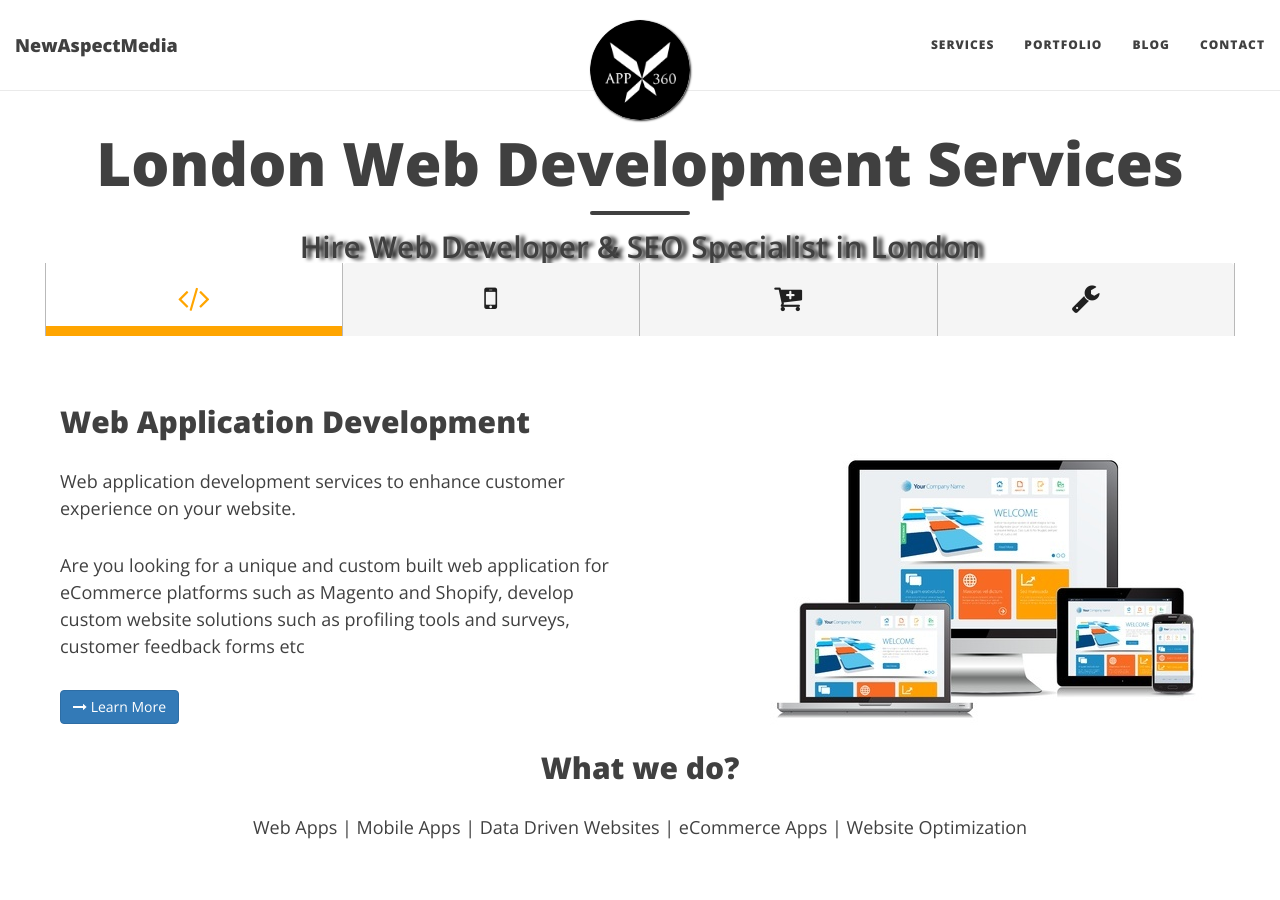
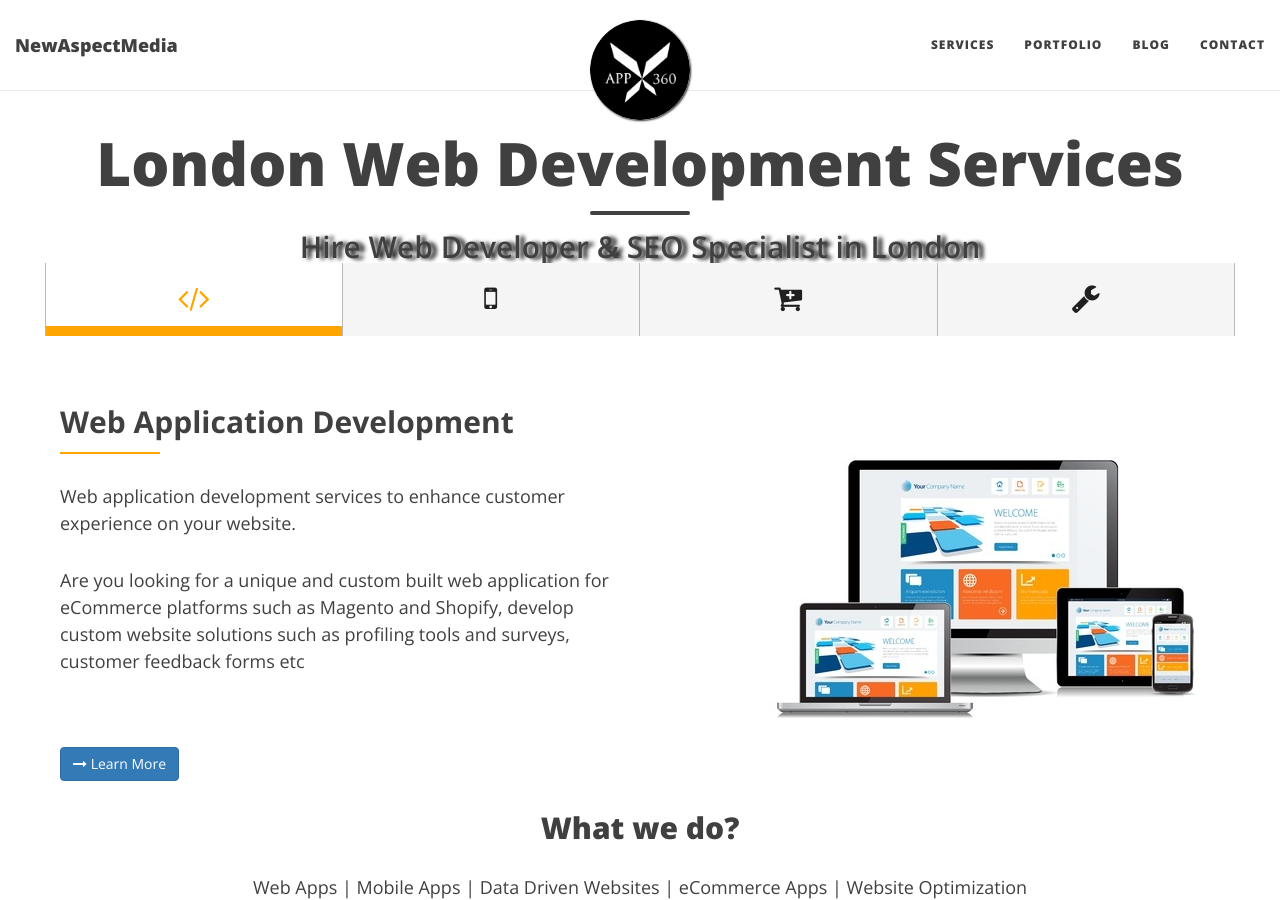
Before and after one commit to newmedia77/appxnam, a Jekyll site: the page built from index.html, in a window 1280 px wide and 900 px high. Built offline with Jekyll 4.4.1, drawn with Linux system fonts in a browser that asks for light colours; nearby versions of some CDN libraries; the list of posts is cut into pages by our own code.

Commit message:
andreas
creative section

```diff
--- a/index.html
+++ b/index.html
@@ -4,7 +4,7 @@ title: London Web Development Services
 subtitle: Hire Web Developer &amp; SEO Specialist in London
 ---
 <!-- Creative Section -->
-        <section id="creative-section">
+        <section class="creative-section">
             <div class="container">
                 <div class="service-tab">
                   <!-- Nav tabs -->
```
